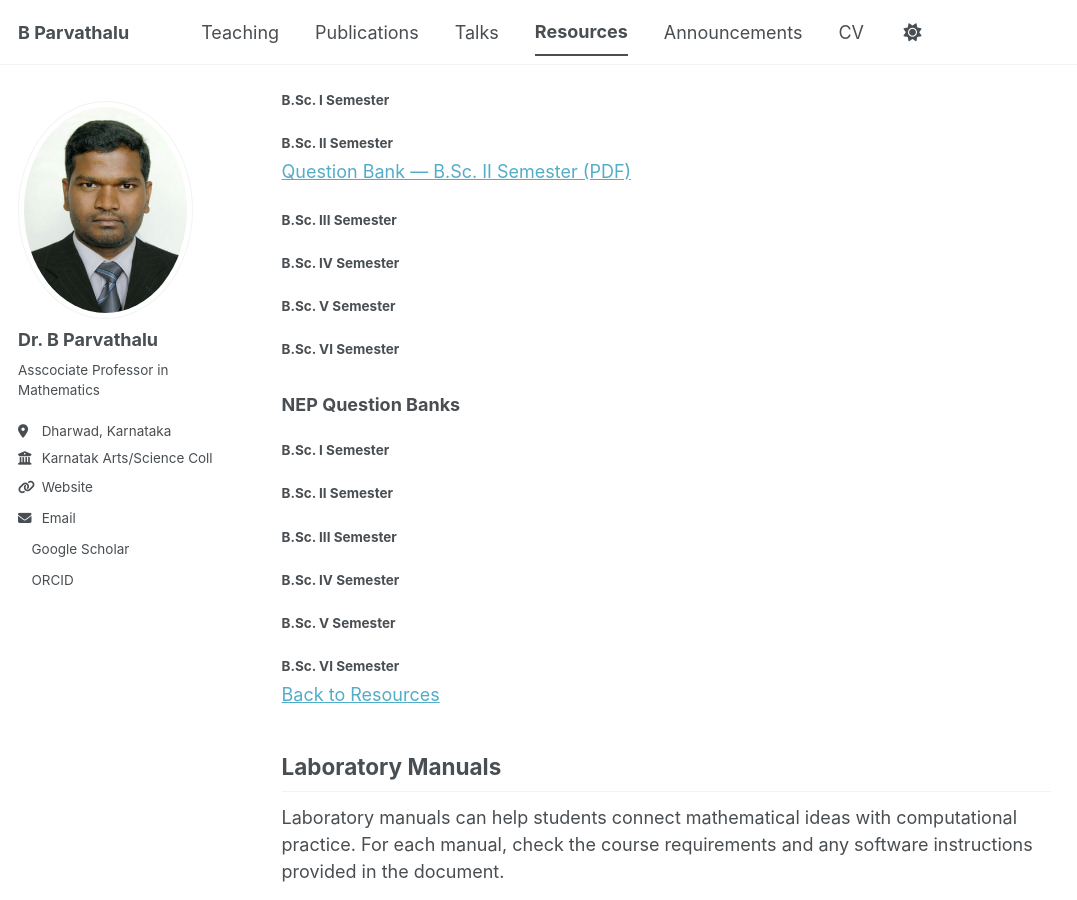
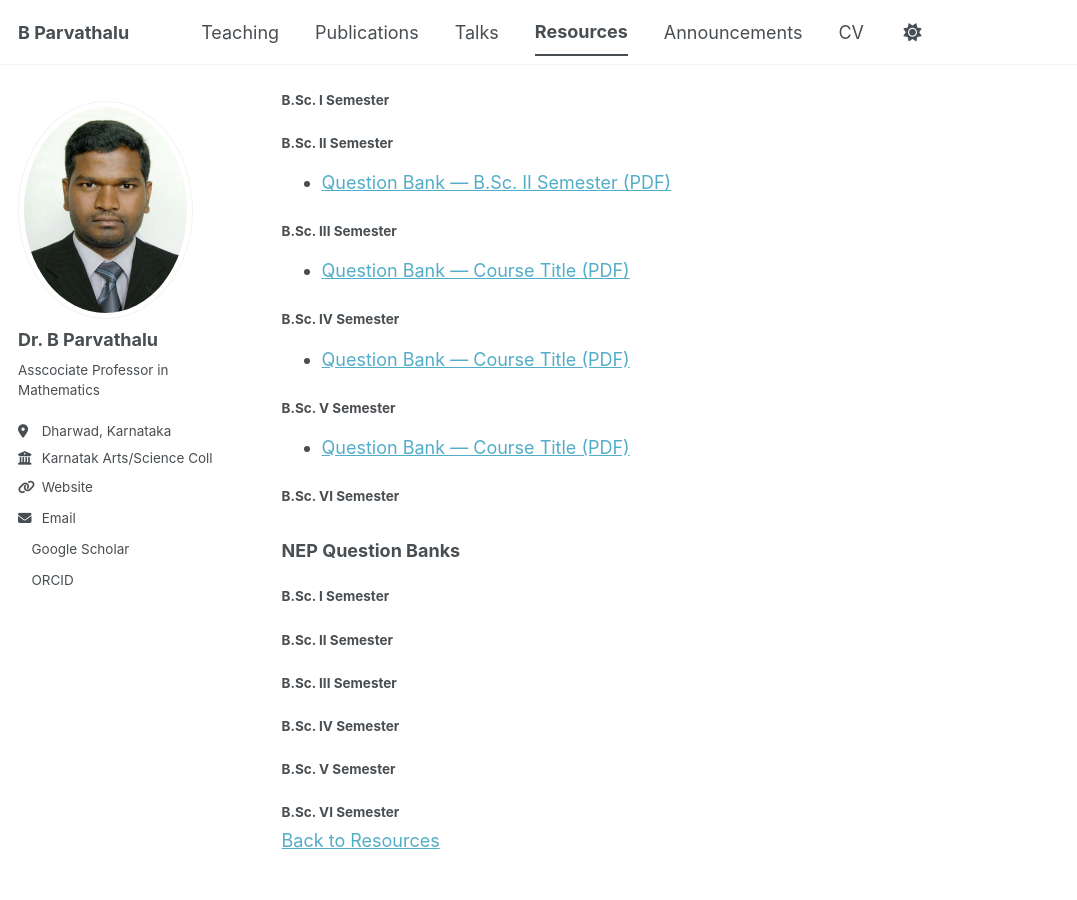
Before and after one commit to drbp-kcd/drbp-kcd.github.io, a Jekyll site: the page built from _resources/kumta.md, in a window 1280 px wide and 900 px high, scrolled down 503 px. Shown: the whole window, without its empty margins (0-1077 px from the left). Built offline with Jekyll 4.4.1, drawn with Linux system fonts in a browser that asks for light colours; a style sheet for code colours, icons or effects is not loaded; some of the changed lines change nothing that is shown.

Commit message:
Update kumta.md

```diff
--- a/_resources/kumta.md
+++ b/_resources/kumta.md
@@ -25,26 +25,20 @@
 #### B.Sc. II Semester
 
 
-[Question Bank — B.Sc. II Semester (PDF)]({{ '/files/resources/KUMTA/R-NEP-BSc-2nd-Sem-QB.pdf' | relative_url }})
+- [Question Bank — B.Sc. II Semester (PDF)]({{ '/files/resources/KUMTA/R-NEP-BSc-2nd-Sem-QB.pdf' | relative_url }})
 
 
 #### B.Sc. III Semester
 
-<!--
-- [Question Bank — Course Title (PDF)]({{ '/files/resources/kumta/question-banks/r-nep/semester-3/question-bank.pdf' | relative_url }})
--->
+- [Question Bank — Course Title (PDF)]({{ '/files/resources/KUMTA/R-NEP-BSc-3rd-Sem-QB.pdf' | relative_url }})
 
 #### B.Sc. IV Semester
 
-<!--
-- [Question Bank — Course Title (PDF)]({{ '/files/resources/kumta/question-banks/r-nep/semester-4/question-bank.pdf' | relative_url }})
--->
+- [Question Bank — Course Title (PDF)]({{ '/files/resources/KUMTA/R-NEP-BSc-4th-Sem-QB-Modified.pdf' | relative_url }})
 
 #### B.Sc. V Semester
 
-<!--
-- [Question Bank — Course Title (PDF)]({{ '/files/resources/kumta/question-banks/r-nep/semester-5/question-bank.pdf' | relative_url }})
--->
+- [Question Bank — Course Title (PDF)]({{ '/files/resources/KUMTA/R-NEP-BSc-5th-Sem-QB-All-In-One.pdf' | relative_url }})
 
 #### B.Sc. VI Semester
 
```
